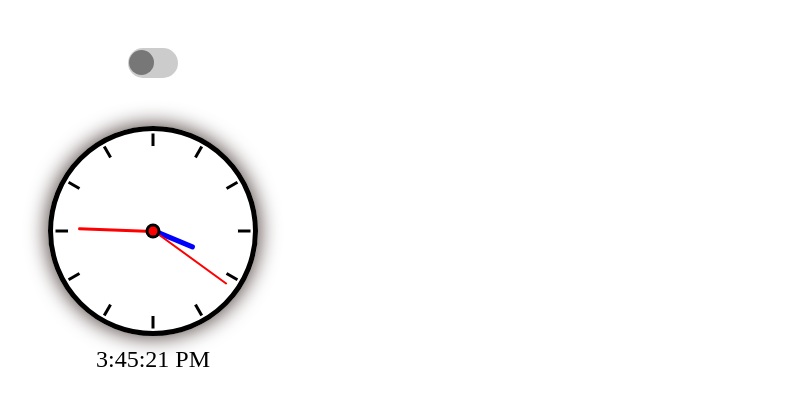
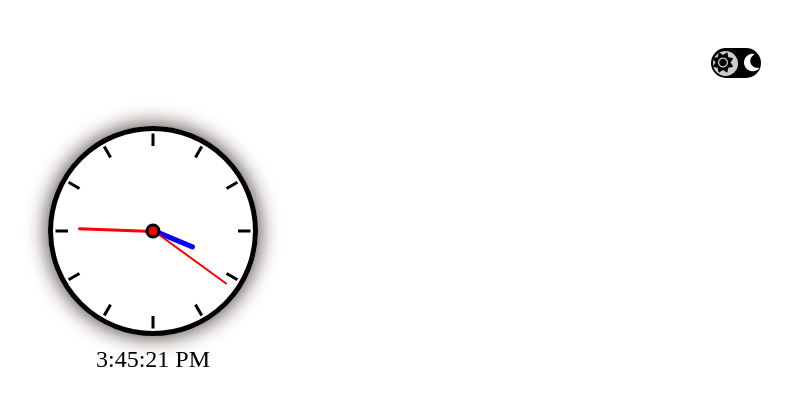
Before and after one commit to Karthik-Nayak98/Analog-clock, a plain HTML site: page index.html in a window 1280 px wide. Shown: the whole page, without its empty margins (487-1279 px from the left). Drawn offline with Linux system fonts and the light colour scheme.

Commit message:
feat: Add font-awesome icons

```diff
--- a/app.js
+++ b/app.js
@@ -4,11 +4,15 @@ secondHand = document.querySelector('.seconds');
 minuteHand = document.querySelector('.minutes');
 hourHand = document.querySelector('.hours');
 toggleSwitch = document.querySelector('.toggle-switch');
+moonIcon = document.querySelector('.fa-moon');
+sunIcon = document.querySelector('.fa-sun');
 
 toggleSwitch.addEventListener('click', function () {
   toggleSwitch.classList.toggle('dark-mode');
   const html = document.getElementsByTagName('html')[0];
   html.classList.toggle('dark');
+  sunIcon.classList.toggle('sun');
+  moonIcon.classList.toggle('moon');
 });
 
 function rotateSecondHand(second) {
--- a/index.html
+++ b/index.html
@@ -6,11 +6,18 @@
     <meta name="viewport" content="width=device-width, initial-scale=1.0" />
     <title>Document</title>
     <link rel="stylesheet" href="style.css" />
+    <script
+      src="https://kit.fontawesome.com/6447922454.js"
+      crossorigin="anonymous"
+    ></script>
   </head>
 
   <body>
     <div class="container">
-      <div class="toggle-switch"></div>
+      <div class="toggle-switch">
+        <i class="fas fa-moon"></i>
+        <i class="fas fa-sun"></i>
+      </div>
       <div class="numbers">
         <div class="analog-time">
           <span class="number twelve-six"></span>
--- a/style.css
+++ b/style.css
@@ -22,28 +22,54 @@ body {
   position: relative;
   width: 50px;
   height: 30px;
-  background-color: #ccc;
+  background-color: black;
   border-radius: 25px;
-  margin: 3em 0;
+  margin: 3em 2em;
+  align-self: flex-end;
 }
 
 .toggle-switch::before {
   content: '';
   position: absolute;
-  top: 2px;
-  left: 1px;
+  top: 2.5px;
+  left: 2px;
   width: 25px;
   height: 25px;
   border-radius: 50%;
-  background-color: #777;
+  background-color: #ccc;
   transition: 0.3s all linear;
 }
 .dark-mode {
-  background-color: lightskyblue;
+  background-color: #f5493e;
 }
 .dark-mode::before {
-  transform: translate(23px);
+  transform: translate(22px);
 }
+
+i {
+  position: absolute;
+  font-size: 20px;
+  top: 5px;
+}
+
+.fa-sun {
+  display: none;
+  left: 2px;
+}
+
+.sun {
+  display: initial;
+}
+
+.fa-moon {
+  display: initial;
+  right: 2px;
+  color: white;
+}
+.moon {
+  display: none;
+}
+
 .analog-time {
   position: relative;
   width: 200px;
```
